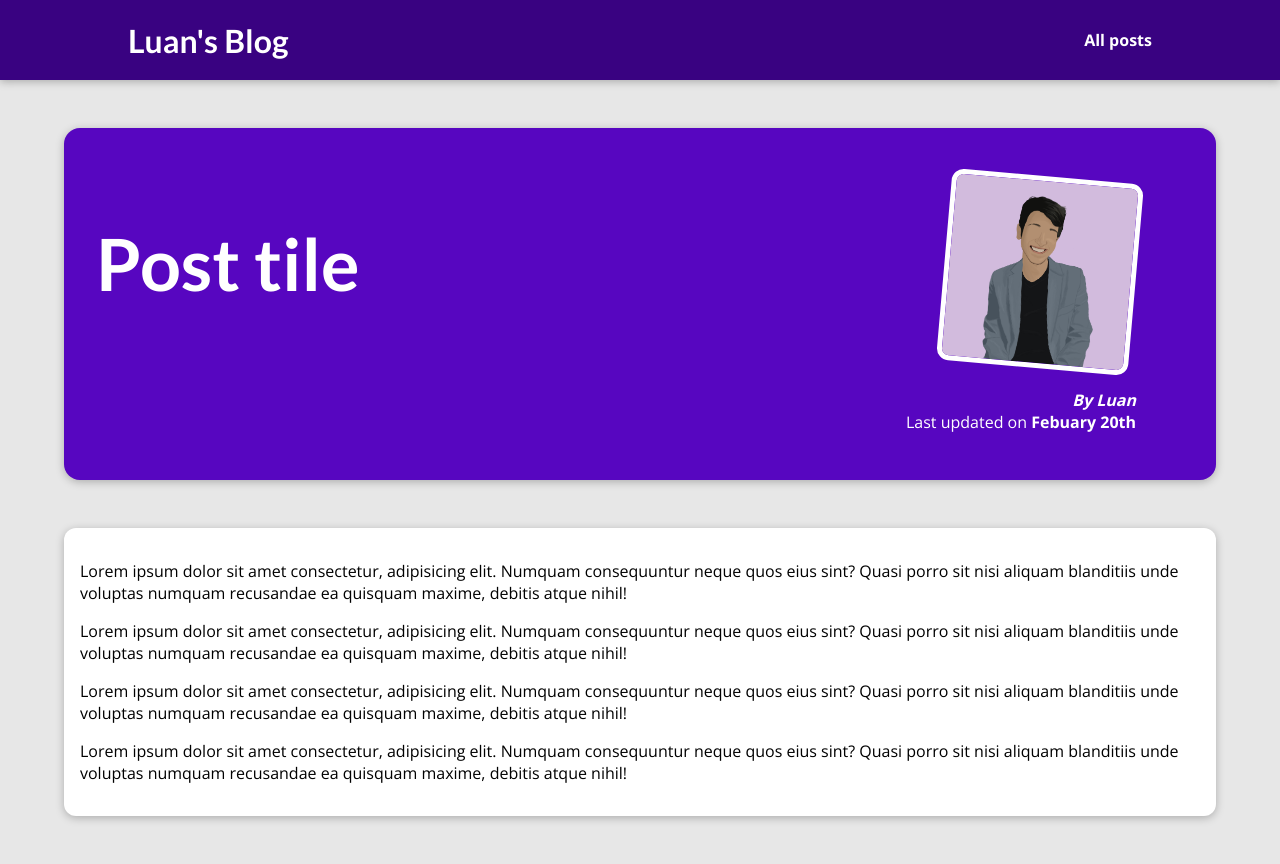
After one commit to luansjourney/luandesouza.com-blog, a Django app: template blog/templates/blog/post-detail.html in a window 1280 px wide. The commit adds this page. Run offline with Django 4.2, Linux system fonts and the light colour scheme; the template is opened without the code that fills it, so the values that code supplies are empty.

Commit message:
ADD: detail post, dummy data

```diff
--- /dev/null
+++ b/blog/static/blog/post-detail.css
@@ -0,0 +1,62 @@
+body {
+    background-color: #e7e7e7;
+  }
+
+  #main-navigation {
+    background-color: #390281;
+    box-shadow: 0 2px 8px rgba(0, 0, 0, 0.25);
+  }
+
+  #summary {
+    margin: 8rem auto 3rem auto;
+    padding: 2rem;
+    width: 90%;
+    max-width: 90rem;
+    border-radius: 16px;
+    background-color: #5706c0;
+    position: relative;
+    box-shadow: 0 2px 8px rgba(0, 0, 0, 0.25);
+    height: 22rem;
+  }
+
+  #summary h2 {
+    color: white;
+    font-size: 4.5rem;
+  }
+
+  #summary article {
+    position: absolute;
+    top: 2rem;
+    right: 3rem;
+    padding: 1rem 2rem;
+    border-radius: 12px;
+    text-align: right;
+    color: white;
+  }
+
+  #summary article img {
+    width: 12rem;
+    height: 12rem;
+    border-radius: 12px;
+    transform: rotateZ(5deg);
+    border: 5px solid white;
+    margin-bottom: 1rem;
+  }
+
+  #summary address {
+    font-weight: bold;
+  }
+
+  #summary time {
+    font-weight: bold;
+  }
+
+  main {
+    width: 90%;
+    max-width: 90rem;
+    margin: 3rem auto;
+    background-color: white;
+    padding: 1rem;
+    border-radius: 12px;
+    box-shadow: 0 2px 8px rgba(0, 0, 0, 0.25);
+  }
--- a/blog/templates/blog/all-posts.html
+++ b/blog/templates/blog/all-posts.html
@@ -6,6 +6,7 @@
 {% endblock %}
 
 {% block css_files %}
+    <link rel="stylesheet" href="{% static 'blog/post.css' %}">
     <link rel="stylesheet" href="{% static 'blog/all-posts.css' %}">
 {% endblock %}
 
--- a/blog/templates/blog/includes/post.html
+++ b/blog/templates/blog/includes/post.html
@@ -2,7 +2,7 @@
 
 <li>
     <article class="post">
-        <a href="">
+        <a href="{% url 'post-detail-page' 'the-mountains' %}">
             <img src="{% static 'blog/images/prof.png' %}"  alt="content" style="width: 300px; height: 150px;"/>
             <div class="post__content">
                 <h3>Content</h3>
--- a/blog/templates/blog/index.html
+++ b/blog/templates/blog/index.html
@@ -6,6 +6,7 @@
 {% endblock %}
 
 {% block css_files %}
+    <link rel="stylesheet" href="{% static 'blog/post.css' %}">
     <link rel="stylesheet" href="{% static 'blog/index.css' %}">
 {% endblock %}
 
--- /dev/null
+++ b/blog/templates/blog/post-detail.html
@@ -0,0 +1,29 @@
+{% extends "base.html" %}
+{% load static %}
+
+{% block title %}
+    This post title
+{% endblock %}
+
+{% block css_files %}
+    <link rel="stylesheet" href="{% static 'blog/post-detail.css' %}">
+{% endblock %}
+
+{% block content %}
+<section id="summary">
+    <h2>Post tile</h2>
+    <article>
+        <img src="{% static 'blog/images/prof.png' %}" alt="Post title" />
+        <address>By Luan</address>
+        <div>
+            Last updated on <time>Febuary 20th</time>
+        </div>
+    </article>
+</section>
+<main>
+    <p>Lorem ipsum dolor sit amet consectetur, adipisicing elit. Numquam consequuntur neque quos eius sint? Quasi porro sit nisi aliquam blanditiis unde voluptas numquam recusandae ea quisquam maxime, debitis atque nihil!</p>
+    <p>Lorem ipsum dolor sit amet consectetur, adipisicing elit. Numquam consequuntur neque quos eius sint? Quasi porro sit nisi aliquam blanditiis unde voluptas numquam recusandae ea quisquam maxime, debitis atque nihil!</p>
+    <p>Lorem ipsum dolor sit amet consectetur, adipisicing elit. Numquam consequuntur neque quos eius sint? Quasi porro sit nisi aliquam blanditiis unde voluptas numquam recusandae ea quisquam maxime, debitis atque nihil!</p>
+    <p>Lorem ipsum dolor sit amet consectetur, adipisicing elit. Numquam consequuntur neque quos eius sint? Quasi porro sit nisi aliquam blanditiis unde voluptas numquam recusandae ea quisquam maxime, debitis atque nihil!</p>
+</main>
+{% endblock %}
--- a/blog/urls.py
+++ b/blog/urls.py
@@ -4,5 +4,5 @@ from . import views
 urlpatterns = [
     path('', views.index, name="index-page"),
     path('posts', views.posts, name="posts-page"),
-    path('posts/<slug>', views.post_detail, name="post-detail-page")
+    path("posts/<slug:slug>", views.post_detail, name="post-detail-page")
 ]
--- a/templates/base.html
+++ b/templates/base.html
@@ -12,9 +12,9 @@
 </head>
 <body>
     <header id="main-navigation">
-        <h1><a href="">Luan's Blog</a></h1>
+        <h1><a href="{% url 'index-page' %}">Luan's Blog</a></h1>
         <nav>
-            <a href="">All posts</a>
+            <a href="{% url 'posts-page' %}">All posts</a>
         </nav>
     </header>
     {% block content %}
```
Also changed, not shown: blog/static/blog/includes/post.css (added, +43 -0 lines), blog/views.py (+65 -2 lines).
